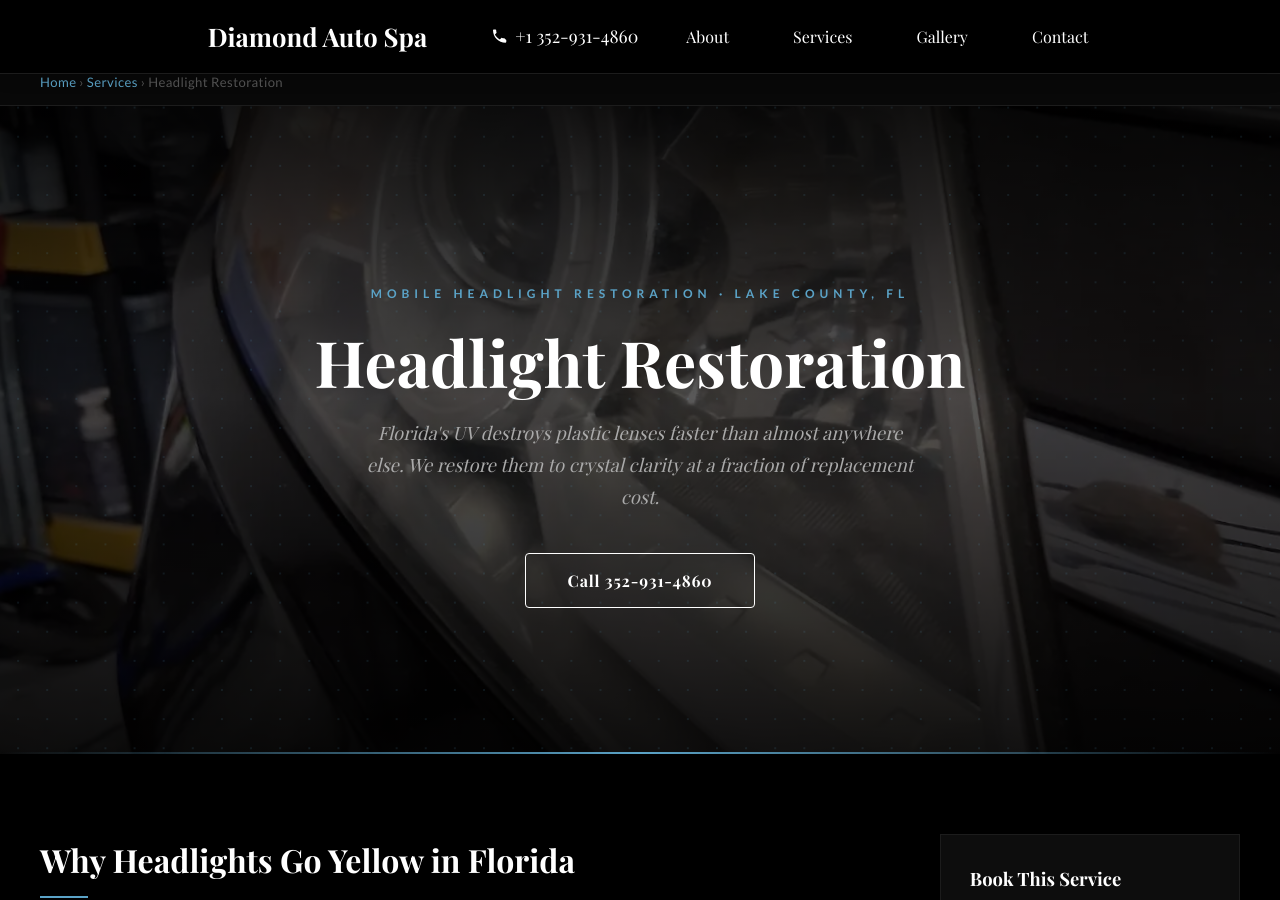
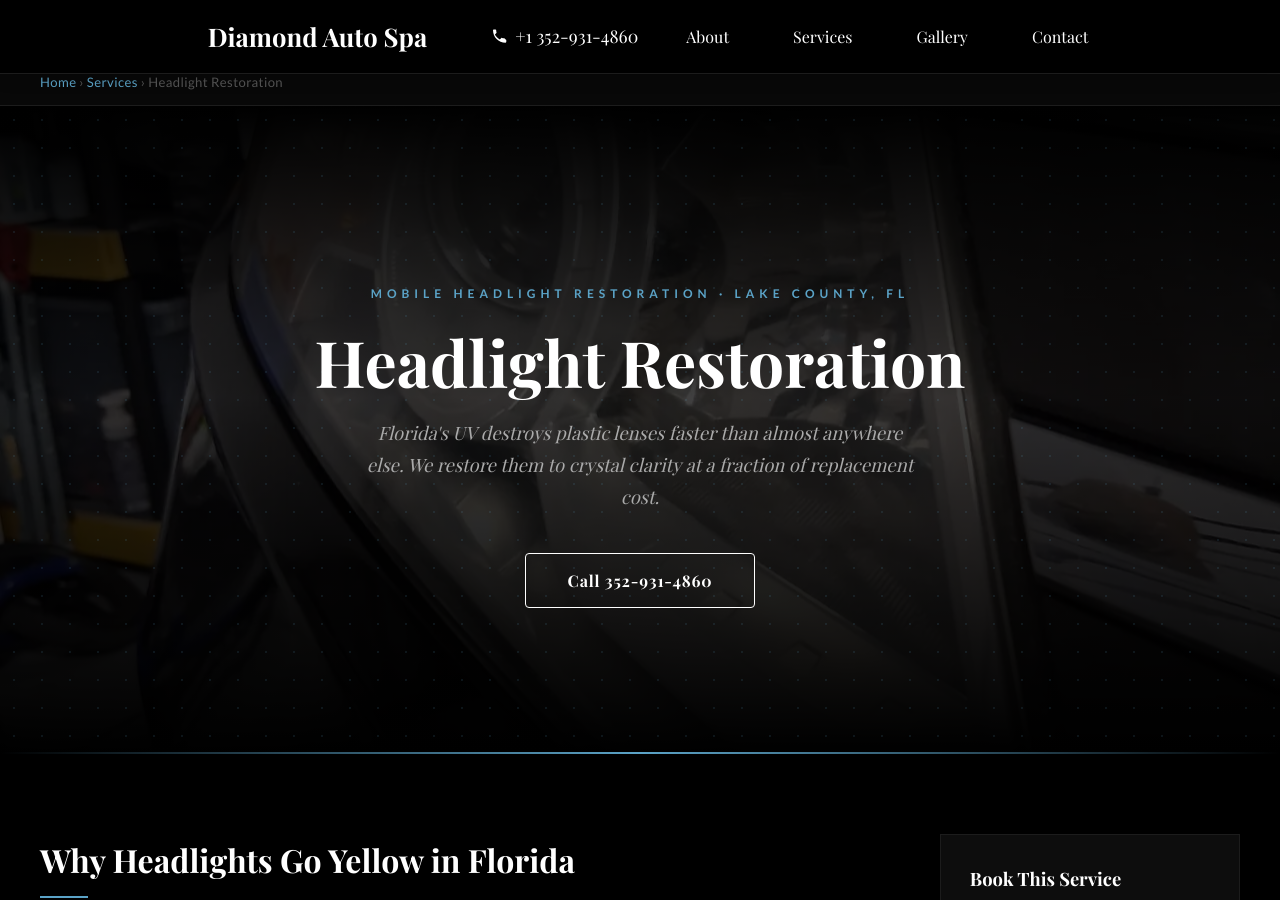
Before and after one commit to JamesBrownR/Diamond-Auto-Spa-Detailing, a Jekyll site: the page built from services/headlight-restoration/index.html, in a window 1280 px wide and 900 px high. Built offline with Jekyll 4.4.1, drawn with Linux system fonts in a browser that asks for light colours; some web fonts are replaced.

Commit message:
Update services.html

```diff
--- a/_layouts/services.html
+++ b/_layouts/services.html
@@ -196,8 +196,7 @@
             background-position: center 40%;
             background-repeat: no-repeat;
             z-index: 0;
-            transform: scale(1.04);
-            transition: transform 8s ease-out;
+
         }
         .service-hero:hover .service-hero-bg { transform: scale(1); }
 
@@ -208,9 +207,9 @@
             inset: 0;
             background: linear-gradient(
                 to bottom,
-                rgba(0,0,0,0.92) 0%,
-                rgba(0,0,0,0.65) 45%,
-                rgba(0,0,0,0.92) 100%
+                rgba(0,0,0,1) 0%,
+                rgba(0,0,0,0.75) 45%,
+                rgba(0,0,0,1) 100%
             );
             z-index: 1;
         }
```
